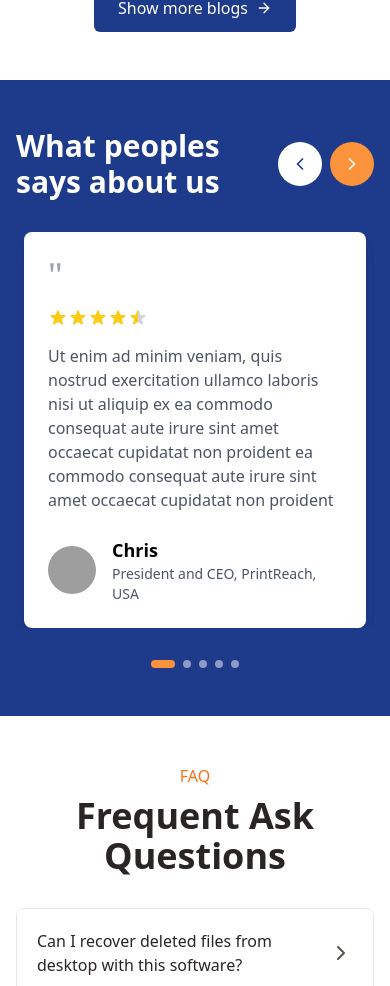
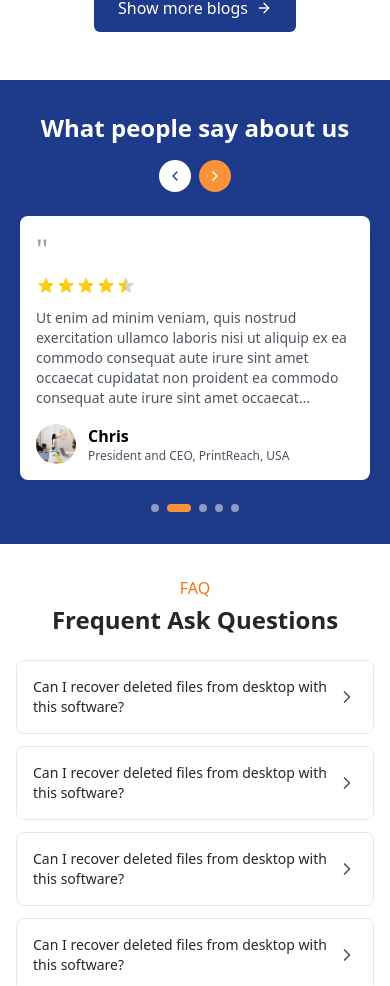
Before and after one commit to 49Harsh/Registor-kro-webApp, a React (Vite) app: page / in a window 390 px wide. Shown: the part 11014-12000 px from the top of the page. Built offline with nearby package versions, Linux system fonts and the light colour scheme; grey boxes are pictures that could not be loaded.

Commit message:
add seo and speed optimization

```diff
--- a/src/page/FAQComponent.jsx
+++ b/src/page/FAQComponent.jsx
@@ -1,12 +1,43 @@
-import React, { useState } from 'react';
+import React, { useState, useCallback, memo } from 'react';
 import { ChevronRight } from 'lucide-react';
+
+// Memoized FAQ Item component to prevent unnecessary re-renders
+const FAQItem = memo(({ item, index, isExpanded, onToggle }) => {
+  return (
+    <div
+      className="border rounded-lg overflow-hidden cursor-pointer transition-colors hover:border-orange-200"
+      onClick={() => onToggle(index)}
+    >
+      <div className="flex justify-between items-center p-4 sm:p-5 bg-white">
+        <h3 className="font-medium text-stone-800 text-sm sm:text-base">{item.question}</h3>
+        <div className="text-stone-600 flex-shrink-0 ml-2">
+          <ChevronRight
+            className={`h-5 w-5 sm:h-6 sm:w-6 transition-transform duration-200 ${
+              isExpanded ? 'transform rotate-90' : ''
+            }`}
+            aria-hidden="true"
+          />
+        </div>
+      </div>
+      {isExpanded && (
+        <div className="p-4 sm:p-5 bg-gray-50 border-t">
+          <p className="text-stone-700 text-sm sm:text-base">{item.answer}</p>
+        </div>
+      )}
+    </div>
+  );
+});
+
+// Add display name for better debugging
+FAQItem.displayName = 'FAQItem';
 
 const FAQComponent = () => {
   const [expandedIndex, setExpandedIndex] = useState(null);
 
-  const toggleFAQ = (index) => {
-    setExpandedIndex(expandedIndex === index ? null : index);
-  };
+  // Memoize toggle function to prevent recreating on each render
+  const toggleFAQ = useCallback((index) => {
+    setExpandedIndex((prevIndex) => (prevIndex === index ? null : index));
+  }, []);
 
   const faqItems = [
     {
@@ -32,44 +63,37 @@ const FAQComponent = () => {
   ];
 
   return (
-    <div className="w-full max-w-6xl mx-auto px-4 py-12">
-      {/* FAQ Header */}
-      <div className="text-center mb-8">
-        <p className="text-orange-500 font-medium mb-2">FAQ</p>
-        <h2 className="text-4xl font-bold text-stone-800">Frequent Ask Questions</h2>
+    <section className="w-full max-w-6xl mx-auto px-4 py-8 sm:py-12" aria-labelledby="faq-heading">
+      {/* FAQ Header - Semantic HTML */}
+      <div className="text-center mb-6 sm:mb-8">
+        <p className="text-orange-500 font-medium mb-1 sm:mb-2">FAQ</p>
+        <h2 id="faq-heading" className="text-2xl sm:text-4xl font-bold text-stone-800">Frequent Ask Questions</h2>
       </div>
 
-      {/* FAQ Items */}
-      <div className="space-y-4">
+      {/* FAQ Items - Using semantic HTML */}
+      <div className="space-y-3 sm:space-y-4" role="list">
         {faqItems.map((item, index) => (
-          <div
-            key={index}
-            className="border rounded-lg overflow-hidden cursor-pointer"
-            onClick={() => toggleFAQ(index)}
-          >
-            <div className="flex justify-between items-center p-5 bg-white">
-              <h3 className="font-medium text-stone-800">{item.question}</h3>
-              <div className="text-stone-600">
-                <ChevronRight className={`h-6 w-6 transition-transform duration-200 ${expandedIndex === index ? 'transform rotate-90' : ''}`} />
-              </div>
-            </div>
-            {expandedIndex === index && (
-              <div className="p-5 bg-gray-50 border-t">
-                <p className="text-stone-700">{item.answer}</p>
-              </div>
-            )}
-          </div>
+          <FAQItem
+            key={`faq-item-${index}`}
+            item={item}
+            index={index}
+            isExpanded={expandedIndex === index}
+            onToggle={toggleFAQ}
+          />
         ))}
       </div>
 
-      {/* Show More Button */}
-      <div className="text-center mt-8">
-        <button className="bg-blue-800 text-white py-3 px-6 rounded-md flex items-center mx-auto">
-          Show more
-          <ChevronRight className="ml-2 h-5 w-5" />
+      {/* Show More Button - With proper accessibility */}
+      <div className="text-center mt-6 sm:mt-8">
+        <button
+          className="bg-blue-800 text-white py-2 px-5 sm:py-3 sm:px-6 rounded-md flex items-center mx-auto transition-colors hover:bg-blue-700 focus:outline-none focus:ring-2 focus:ring-blue-500 focus:ring-offset-2"
+          aria-expanded="false"
+        >
+          <span>Show more</span>
+          <ChevronRight className="ml-2 h-4 w-4 sm:h-5 sm:w-5" aria-hidden="true" />
         </button>
       </div>
-    </div>
+    </section>
   );
 };
 
--- a/src/page/TestimonialSlider.jsx
+++ b/src/page/TestimonialSlider.jsx
@@ -1,8 +1,99 @@
-import React, { useState } from 'react';
+import React, { useState, useEffect, useCallback, memo, useRef } from 'react';
 import { ChevronLeft, ChevronRight } from 'lucide-react';
+
+// Memoized Star components to prevent unnecessary re-renders
+const FullStar = memo(() => (
+  <svg className="w-5 h-5 text-yellow-400" fill="currentColor" viewBox="0 0 20 20">
+    <path d="M9.049 2.927c.3-.921 1.603-.921 1.902 0l1.07 3.292a1 1 0 00.95.69h3.462c.969 0 1.371 1.24.588 1.81l-2.8 2.034a1 1 0 00-.364 1.118l1.07 3.292c.3.921-.755 1.688-1.54 1.118l-2.8-2.034a1 1 0 00-1.175 0l-2.8 2.034c-.784.57-1.838-.197-1.539-1.118l1.07-3.292a1 1 0 00-.364-1.118L2.98 8.72c-.783-.57-.38-1.81.588-1.81h3.461a1 1 0 00.951-.69l1.07-3.292z" />
+  </svg>
+));
+
+const HalfStar = memo(() => (
+  <svg className="w-5 h-5 text-yellow-400" fill="currentColor" viewBox="0 0 20 20">
+    <defs>
+      <linearGradient id="half-gradient" x1="0%" y1="0%" x2="100%" y2="0%">
+        <stop offset="50%" stopColor="currentColor" />
+        <stop offset="50%" stopColor="#D1D5DB" />
+      </linearGradient>
+    </defs>
+    <path fill="url(#half-gradient)" d="M9.049 2.927c.3-.921 1.603-.921 1.902 0l1.07 3.292a1 1 0 00.95.69h3.462c.969 0 1.371 1.24.588 1.81l-2.8 2.034a1 1 0 00-.364 1.118l1.07 3.292c.3.921-.755 1.688-1.54 1.118l-2.8-2.034a1 1 0 00-1.175 0l-2.8 2.034c-.784.57-1.838-.197-1.539-1.118l1.07-3.292a1 1 0 00-.364-1.118L2.98 8.72c-.783-.57-.38-1.81.588-1.81h3.461a1 1 0 00.951-.69l1.07-3.292z" />
+  </svg>
+));
+
+const EmptyStar = memo(() => (
+  <svg className="w-5 h-5 text-gray-300" fill="currentColor" viewBox="0 0 20 20">
+    <path d="M9.049 2.927c.3-.921 1.603-.921 1.902 0l1.07 3.292a1 1 0 00.95.69h3.462c.969 0 1.371 1.24.588 1.81l-2.8 2.034a1 1 0 00-.364 1.118l1.07 3.292c.3.921-.755 1.688-1.54 1.118l-2.8-2.034a1 1 0 00-1.175 0l-2.8 2.034c-.784.57-1.838-.197-1.539-1.118l1.07-3.292a1 1 0 00-.364-1.118L2.98 8.72c-.783-.57-.38-1.81.588-1.81h3.461a1 1 0 00.951-.69l1.07-3.292z" />
+  </svg>
+));
+
+// Memoized TestimonialCard component
+const TestimonialCard = memo(({ testimonial }) => {
+  // Render stars based on rating
+  const renderStars = (rating) => {
+    const stars = [];
+    const fullStars = Math.floor(rating);
+    const halfStar = rating % 1 !== 0;
+    const emptyStars = 5 - Math.ceil(rating);
+
+    // Full stars
+    for (let i = 0; i < fullStars; i++) {
+      stars.push(<FullStar key={`full-${i}`} />);
+    }
+
+    // Half star
+    if (halfStar) {
+      stars.push(<HalfStar key="half" />);
+    }
+
+    // Empty stars
+    for (let i = 0; i < emptyStars; i++) {
+      stars.push(<EmptyStar key={`empty-${i}`} />);
+    }
+
+    return stars;
+  };
+
+  return (
+    <div className="min-w-full sm:min-w-[85%] md:min-w-[calc(50%-1rem)] lg:min-w-[calc(33.33%-1rem)] px-2">
+      <div className="bg-white rounded-lg p-4 sm:p-6 md:p-8 h-full shadow-lg">
+        {/* Quote icon */}
+        <div className="text-3xl sm:text-4xl text-gray-400 font-serif mb-2 sm:mb-3" aria-hidden="true">"</div>
+
+        {/* Rating */}
+        <div className="flex mb-3 sm:mb-4" aria-label={`Rating: ${testimonial.rating} out of 5 stars`}>
+          {renderStars(testimonial.rating)}
+        </div>
+
+        {/* Testimonial */}
+        <p className="text-gray-600 text-sm sm:text-base mb-4 sm:mb-6 line-clamp-5 sm:line-clamp-none">
+          {testimonial.quote}
+        </p>
+
+        {/* Author */}
+        <div className="flex items-center mt-auto">
+          <img
+            src={testimonial.avatar}
+            alt={`${testimonial.author}'s profile`}
+            className="w-10 h-10 sm:w-12 sm:h-12 rounded-full mr-3 sm:mr-4 object-cover"
+            loading="lazy"
+          />
+          <div>
+            <h4 className="font-bold text-base sm:text-lg">{testimonial.author}</h4>
+            <p className="text-gray-600 text-xs sm:text-sm">{testimonial.position}</p>
+          </div>
+        </div>
+      </div>
+    </div>
+  );
+});
+
+TestimonialCard.displayName = 'TestimonialCard';
 
 const TestimonialSlider = () => {
   const [activeSlide, setActiveSlide] = useState(0);
+  const [isPaused, setIsPaused] = useState(false);
+  const [visibleSlides, setVisibleSlides] = useState(1);
+  const sliderRef = useRef(null);
 
   const testimonials = [
     {
@@ -11,7 +102,7 @@ const TestimonialSlider = () => {
       author: "Chris",
       position: "President and CEO, PrintReach, USA",
       rating: 4.5,
-      avatar: "/api/placeholder/80/80"
+      avatar: "/imgss/digi-1.png"
     },
     {
       id: 2,
@@ -19,7 +110,7 @@ const TestimonialSlider = () => {
       author: "Chris",
       position: "President and CEO, PrintReach, USA",
       rating: 4.5,
-      avatar: "/api/placeholder/80/80"
+      avatar: "/imgss/digi-2.png"
     },
     {
       id: 3,
@@ -27,7 +118,7 @@ const TestimonialSlider = () => {
       author: "Chris",
       position: "President and CEO, PrintReach, USA",
       rating: 4.5,
-      avatar: "/api/placeholder/80/80"
+      avatar: "/imgss/digi-3.png"
     },
     {
       id: 4,
@@ -35,7 +126,7 @@ const TestimonialSlider = () => {
       author: "Chris",
       position: "President and CEO, PrintReach, USA",
       rating: 4.5,
-      avatar: "/api/placeholder/80/80"
+      avatar: "imgss/digi-2.png"
     },
     {
       id: 5,
@@ -43,142 +134,141 @@ const TestimonialSlider = () => {
       author: "Chris",
       position: "President and CEO, PrintReach, USA",
       rating: 4.5,
-      avatar: "/api/placeholder/80/80"
+      avatar: "imgss/digi-1.png"
     },
   ];
 
-  // Handle navigation
-  const nextSlide = () => {
+  // Update visible slides based on screen size
+  useEffect(() => {
+    const handleResize = () => {
+      if (window.innerWidth >= 1024) {
+        setVisibleSlides(3);
+      } else if (window.innerWidth >= 768) {
+        setVisibleSlides(2);
+      } else if (window.innerWidth >= 640) {
+        setVisibleSlides(1.2); // Show a bit of the next slide on small devices
+      } else {
+        setVisibleSlides(1);
+      }
+    };
+
+    // Set initial value
+    handleResize();
+
+    // Add resize listener
+    window.addEventListener('resize', handleResize);
+
+    // Clean up
+    return () => window.removeEventListener('resize', handleResize);
+  }, []);
+
+  // Memoize navigation functions to prevent unnecessary re-renders
+  const nextSlide = useCallback(() => {
     setActiveSlide((prev) => (prev === testimonials.length - 1 ? 0 : prev + 1));
-  };
+  }, [testimonials.length]);
 
-  const prevSlide = () => {
+  const prevSlide = useCallback(() => {
     setActiveSlide((prev) => (prev === 0 ? testimonials.length - 1 : prev - 1));
-  };
+  }, [testimonials.length]);
 
-  // Render stars based on rating
-  const renderStars = (rating) => {
-    const stars = [];
-    const fullStars = Math.floor(rating);
-    const halfStar = rating % 1 !== 0;
+  const goToSlide = useCallback((index) => {
+    setActiveSlide(index);
+  }, []);
 
-    // Full stars
-    for (let i = 0; i < fullStars; i++) {
-      stars.push(
-        <svg key={`full-${i}`} className="w-5 h-5 text-yellow-400" fill="currentColor" viewBox="0 0 20 20">
-          <path d="M9.049 2.927c.3-.921 1.603-.921 1.902 0l1.07 3.292a1 1 0 00.95.69h3.462c.969 0 1.371 1.24.588 1.81l-2.8 2.034a1 1 0 00-.364 1.118l1.07 3.292c.3.921-.755 1.688-1.54 1.118l-2.8-2.034a1 1 0 00-1.175 0l-2.8 2.034c-.784.57-1.838-.197-1.539-1.118l1.07-3.292a1 1 0 00-.364-1.118L2.98 8.72c-.783-.57-.38-1.81.588-1.81h3.461a1 1 0 00.951-.69l1.07-3.292z" />
-        </svg>
-      );
+  // Auto-play functionality with continuous looping
+  useEffect(() => {
+    let intervalId;
+
+    if (!isPaused) {
+      intervalId = setInterval(() => {
+        nextSlide();
+      }, 4000); // Change slide every 4 seconds
     }
 
-    // Half star
-    if (halfStar) {
-      stars.push(
-        <svg key="half" className="w-5 h-5 text-yellow-400" fill="currentColor" viewBox="0 0 20 20">
-          <defs>
-            <linearGradient id="half-gradient" x1="0%" y1="0%" x2="100%" y2="0%">
-              <stop offset="50%" stopColor="currentColor" />
-              <stop offset="50%" stopColor="#D1D5DB" />
-            </linearGradient>
-          </defs>
-          <path fill="url(#half-gradient)" d="M9.049 2.927c.3-.921 1.603-.921 1.902 0l1.07 3.292a1 1 0 00.95.69h3.462c.969 0 1.371 1.24.588 1.81l-2.8 2.034a1 1 0 00-.364 1.118l1.07 3.292c.3.921-.755 1.688-1.54 1.118l-2.8-2.034a1 1 0 00-1.175 0l-2.8 2.034c-.784.57-1.838-.197-1.539-1.118l1.07-3.292a1 1 0 00-.364-1.118L2.98 8.72c-.783-.57-.38-1.81.588-1.81h3.461a1 1 0 00.951-.69l1.07-3.292z" />
-        </svg>
-      );
-    }
+    return () => {
+      if (intervalId) {
+        clearInterval(intervalId);
+      }
+    };
+  }, [isPaused, nextSlide]);
 
-    // Empty stars
-    const emptyStars = 5 - Math.ceil(rating);
-    for (let i = 0; i < emptyStars; i++) {
-      stars.push(
-        <svg key={`empty-${i}`} className="w-5 h-5 text-gray-300" fill="currentColor" viewBox="0 0 20 20">
-          <path d="M9.049 2.927c.3-.921 1.603-.921 1.902 0l1.07 3.292a1 1 0 00.95.69h3.462c.969 0 1.371 1.24.588 1.81l-2.8 2.034a1 1 0 00-.364 1.118l1.07 3.292c.3.921-.755 1.688-1.54 1.118l-2.8-2.034a1 1 0 00-1.175 0l-2.8 2.034c-.784.57-1.838-.197-1.539-1.118l1.07-3.292a1 1 0 00-.364-1.118L2.98 8.72c-.783-.57-.38-1.81.588-1.81h3.461a1 1 0 00.951-.69l1.07-3.292z" />
-        </svg>
-      );
-    }
+  // Pause auto-play on hover/focus
+  const pauseAutoPlay = () => setIsPaused(true);
+  const resumeAutoPlay = () => setIsPaused(false);
 
-    return stars;
+  // Calculate the translation percentage based on visible slides
+  const getTranslateX = () => {
+    return `translateX(-${(activeSlide * 100) / visibleSlides}%)`;
   };
 
   return (
-    <div className="bg-blue-900 w-full py-12 px-4">
+    <section
+      className="bg-blue-900 w-full py-8 sm:py-12 px-3 sm:px-4"
+      aria-labelledby="testimonials-heading"
+      onMouseEnter={pauseAutoPlay}
+      onMouseLeave={resumeAutoPlay}
+      onFocus={pauseAutoPlay}
+      onBlur={resumeAutoPlay}
+      ref={sliderRef}
+    >
       <div className="max-w-7xl mx-auto">
         {/* Header with Navigation */}
-        <div className="flex justify-between items-center mb-8">
-          <h2 className="text-3xl md:text-4xl font-bold text-white">What peoples says about us</h2>
+        <div className="flex flex-col sm:flex-row justify-between items-center mb-6 sm:mb-8 gap-4">
+          <h2 id="testimonials-heading" className="text-2xl sm:text-3xl md:text-4xl font-bold text-white text-center sm:text-left">
+            What people say about us
+          </h2>
 
           <div className="flex space-x-2">
             <button
               onClick={prevSlide}
-              className="rounded-full bg-white p-3 text-blue-900 hover:bg-gray-100 transition-colors"
+              className="rounded-full bg-white p-2 sm:p-3 text-blue-900 hover:bg-gray-100 transition-colors focus:outline-none focus:ring-2 focus:ring-offset-2 focus:ring-white"
               aria-label="Previous testimonial"
             >
-              <ChevronLeft className="h-5 w-5" />
+              <ChevronLeft className="h-4 w-4 sm:h-5 sm:w-5" aria-hidden="true" />
             </button>
             <button
               onClick={nextSlide}
-              className="rounded-full bg-orange-400 p-3 text-white hover:bg-orange-500 transition-colors"
+              className="rounded-full bg-orange-400 p-2 sm:p-3 text-white hover:bg-orange-500 transition-colors focus:outline-none focus:ring-2 focus:ring-offset-2 focus:ring-orange-400"
               aria-label="Next testimonial"
             >
-              <ChevronRight className="h-5 w-5" />
+              <ChevronRight className="h-4 w-4 sm:h-5 sm:w-5" aria-hidden="true" />
             </button>
           </div>
         </div>
 
         {/* Testimonials Slider */}
-        <div className="overflow-hidden">
-          <div className="flex transition-transform duration-300 ease-in-out" style={{ transform: `translateX(-${activeSlide * 33.33}%)` }}>
+        <div
+          className="overflow-hidden"
+          aria-live="polite"
+        >
+          <div
+            className="flex transition-transform duration-300 ease-in-out"
+            style={{ transform: getTranslateX() }}
+          >
             {testimonials.map(testimonial => (
-              <div
-                key={testimonial.id}
-                className="min-w-full md:min-w-[calc(50%-1rem)] lg:min-w-[calc(33.33%-1rem)] px-2"
-              >
-                <div className="bg-white rounded-lg p-6 md:p-8 h-full shadow-lg">
-                  {/* Quote icon */}
-                  <div className="text-4xl text-gray-400 font-serif mb-3">"</div>
-
-                  {/* Rating */}
-                  <div className="flex mb-4">
-                    {renderStars(testimonial.rating)}
-                  </div>
-
-                  {/* Testimonial */}
-                  <p className="text-gray-600 mb-6">
-                    {testimonial.quote}
-                  </p>
-
-                  {/* Author */}
-                  <div className="flex items-center">
-                    <img
-                      src={testimonial.avatar}
-                      alt={testimonial.author}
-                      className="w-12 h-12 rounded-full mr-4 object-cover"
-                    />
-                    <div>
-                      <h4 className="font-bold text-lg">{testimonial.author}</h4>
-                      <p className="text-gray-600 text-sm">{testimonial.position}</p>
-                    </div>
-                  </div>
-                </div>
-              </div>
+              <TestimonialCard key={testimonial.id} testimonial={testimonial} />
             ))}
           </div>
         </div>
 
         {/* Pagination Dots */}
-        <div className="flex justify-center mt-8 space-x-2">
+        <div className="flex justify-center mt-6 sm:mt-8 space-x-2" role="tablist">
           {testimonials.map((_, index) => (
             <button
               key={index}
-              onClick={() => setActiveSlide(index)}
+              onClick={() => goToSlide(index)}
               className={`h-2 rounded-full transition-all ${
                 activeSlide === index ? "w-6 bg-orange-400" : "w-2 bg-white/50"
               }`}
               aria-label={`Go to slide ${index + 1}`}
+              aria-selected={activeSlide === index}
+              role="tab"
+              tabIndex={activeSlide === index ? 0 : -1}
             />
           ))}
         </div>
       </div>
-    </div>
+    </section>
   );
 };
 
```
Also changed, not shown: src/page/AppDownloadSection.jsx (+75 -34 lines), public/imgss/mobile.png (added).
